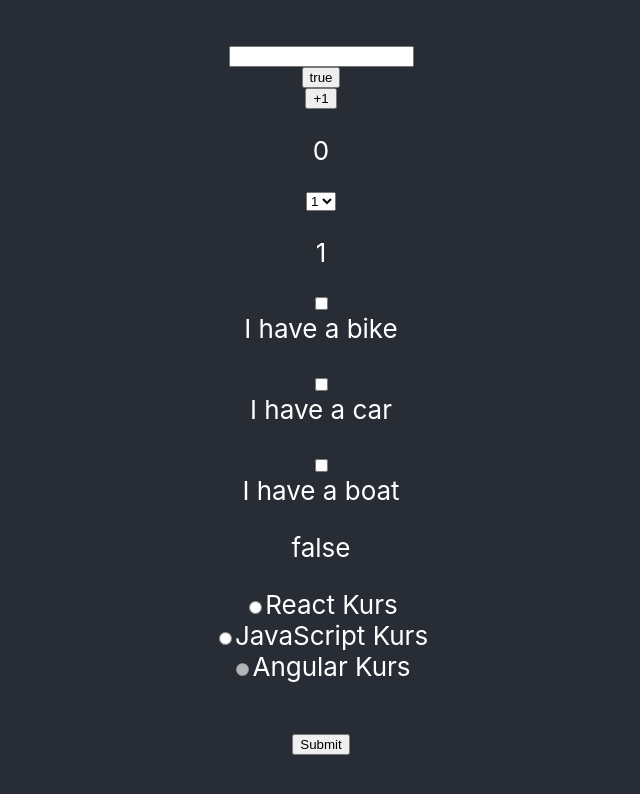
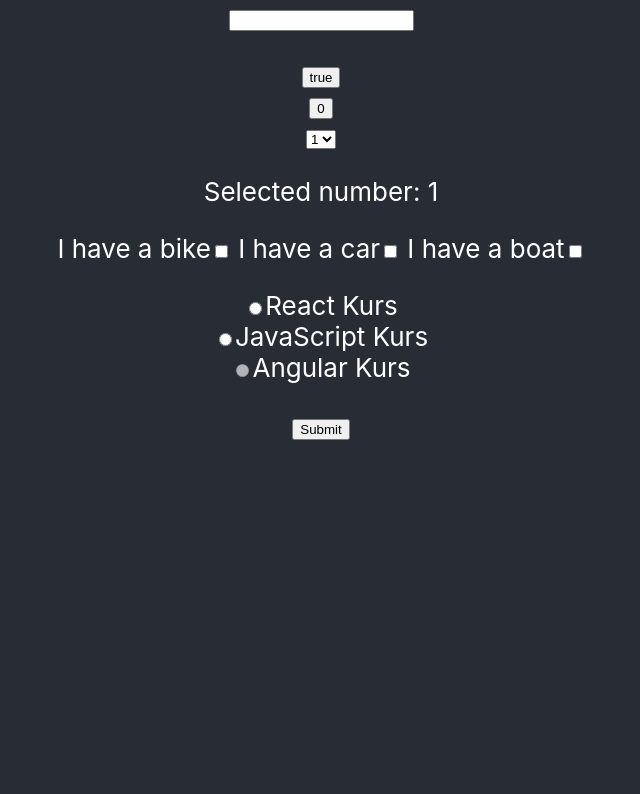
Before and after one commit to norwinx1/test, a React (Create React App) app: page / in a window 1280 px wide. Shown: the top 794 px of the page, without its empty margins (319-959 px from the left). Built offline with nearby package versions, Linux system fonts and the light colour scheme.

Commit message:
improving

```diff
--- a/src/App.css
+++ b/src/App.css
@@ -16,10 +16,7 @@
 .App-header {
   background-color: #282c34;
   min-height: 100vh;
-  display: flex;
-  flex-direction: column;
   align-items: center;
-  justify-content: center;
   font-size: calc(10px + 2vmin);
   color: white;
 }
--- a/src/App.js
+++ b/src/App.js
@@ -15,10 +15,16 @@
     if (event.target.name == "vehicle1") {
       setBike(!bike);
     }
+    if (event.target.name == "vehicle2") {
+      setCar(!car);
+    }
+    if (event.target.name == "vehicle3") {
+      setBoat(!boat);
+    }
   }
 
   function handleSubmit() {
-    alert(name + toogle + counter + number + bike + course);
+    alert(name + ", " + toogle + ", " + counter + ", " + number + ", " + bike + ", " + course);
     setName("");
     setToggle(true);
     setCounter(0);
@@ -31,23 +37,26 @@
     <div className="App">
       <header className="App-header">
         <input id="name" type="text" value={name} onChange={(event) => setName(event.target.value)}></input>
-        <span>{name}</span>
+        <p>{name}</p>
         <input id="toogle" type="button" value={toogle} onClick={() => setToggle(!toogle)}></input>
-        <input id="toogle" type="button" value="+1" onClick={() => setCounter(counter + 1)}></input>
-        <p>{counter}</p>
+        <br></br>
+        <input id="toogle" type="button" value={counter} onClick={() => setCounter(counter + 1)}></input>
+        <br></br>
         <select onChange={(event) => setNumber(event.target.value)}>
           <option value="1">1</option>
           <option value="2">2</option>
           <option value="3">3</option>
         </select>
-        <p>{number}</p>
+        <p>Selected number: {number}</p>
+        <label for="vehicle1"> I have a bike</label>
         <input type="checkbox" id="vehicle1" name="vehicle1" value="Bike" onClick={(event) => handleInputChange(event)}></input>
-        <label for="vehicle1"> I have a bike</label><br></br>
-        <input type="checkbox" id="vehicle2" name="vehicle2" value="Car"></input>
-        <label for="vehicle2"> I have a car</label><br></br>
-        <input type="checkbox" id="vehicle3" name="vehicle3" value="Boat"></input>
+        <label for="vehicle2"> I have a car</label>
+        <input type="checkbox" id="vehicle2" name="vehicle2" value="Car" onClick={(event) => handleInputChange(event)}></input>
         <label for="vehicle3"> I have a boat</label>
-        <p>{bike ? "true" : "false"}</p>
+        <input type="checkbox" id="vehicle3" name="vehicle3" value="Boat" onClick={(event) => handleInputChange(event)}></input>
+        <p>{bike ? "bike" : ""}</p>
+        <p>{car ? "car" : ""}</p>
+        <p>{boat ? "boat" : ""}</p>
         <div className="form-check form-check-inline">
           <input className="form-check-input" type="radio" name="inlineRadioOptions" id="inlineRadio1" value="react" onChange={event => setCourse(event.target.value)}/>
           <label className="form-check-label" htmlFor="inlineRadio1">React Kurs</label>
```
Also changed, not shown: src/index.css (line endings or trailing spaces).
